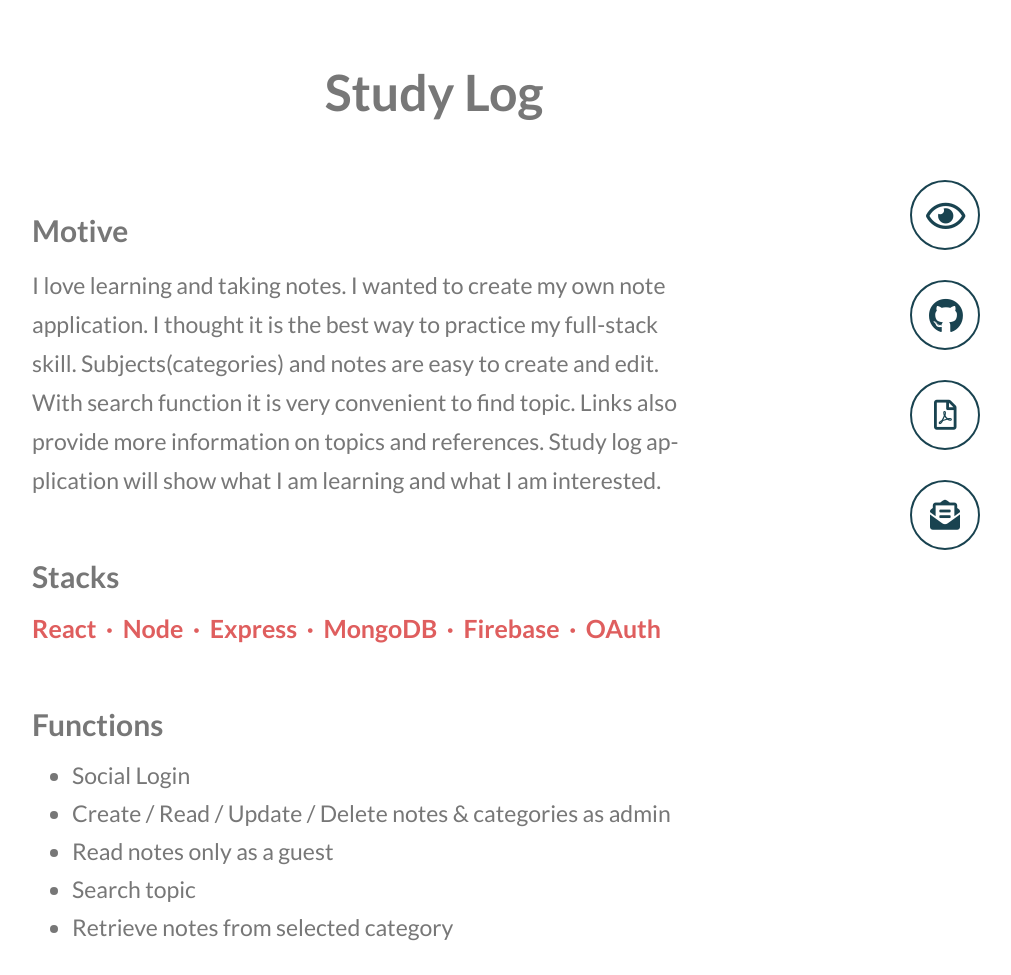
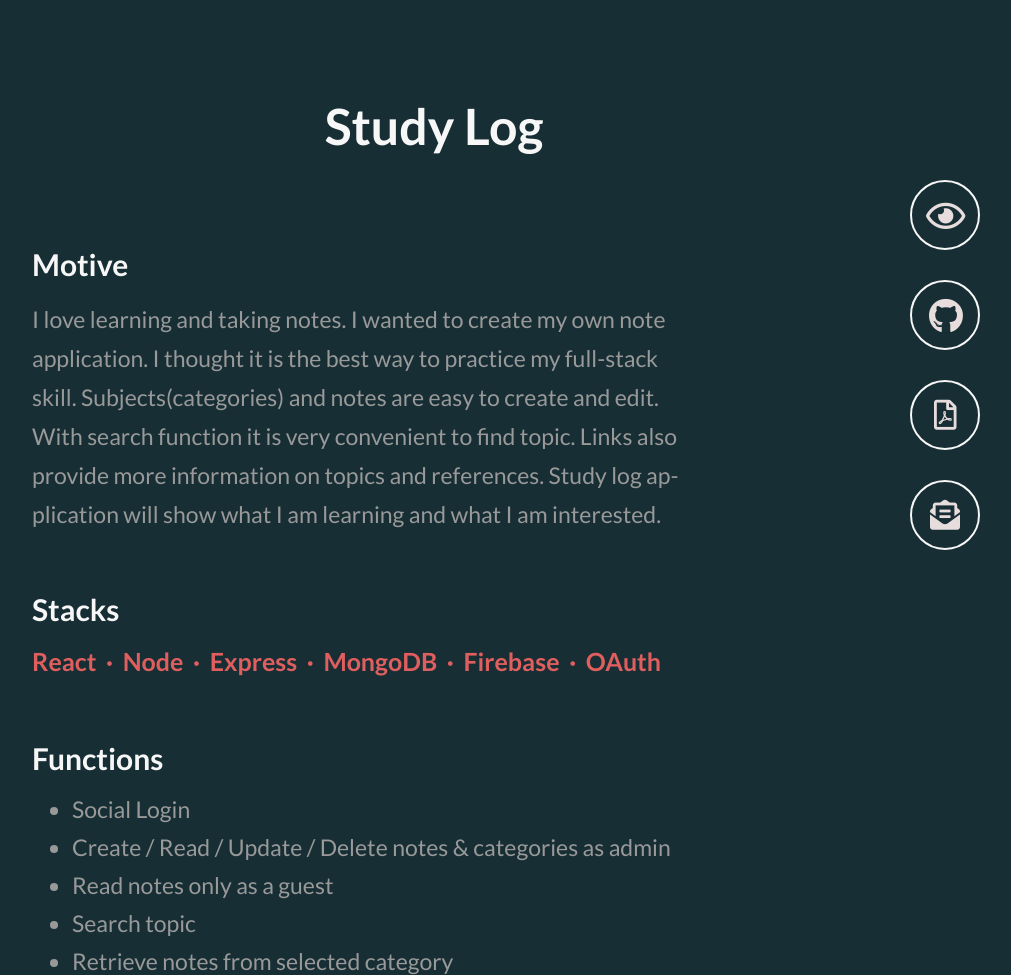
Before and after one commit to TrellixVulnTeam/Portfolio_053K, a website: page html/project/studylog.html in a window 1280 px wide. Shown: the top 975 px of the page, without its empty margins (256-1267 px from the left). Drawn offline with Linux system fonts and the light colour scheme.

Commit message:
change project-detail design

```diff
--- a/sass/base/_typography.scss
+++ b/sass/base/_typography.scss
@@ -7,12 +7,12 @@ body {
   padding: 3rem;
 }
 
-a:link, a:hover, a:visited {
-  color:$color-primary;
+a:link,
+a:hover,
+a:visited {
+  color: $color-primary;
   text-decoration: none;
 }
-
-
 
 .heading-primary {
   &--main {
@@ -33,7 +33,8 @@ a:link, a:hover, a:visited {
   }
 
   &--sub {
-    color: $color-white;
+    // color: $color-white;
+    color: white;
     display: block;
     font-size: 4rem;
     font-weight: 700;
@@ -112,9 +113,7 @@ a:link, a:hover, a:visited {
     width: 80%;
     font-size: 1.8rem;
     margin-top: 1rem;
-
   }
-
 }
 
 .span {
@@ -154,10 +153,8 @@ a:link, a:hover, a:visited {
   font-size: 2.5rem;
   margin: 2.3rem 0rem 1rem;
 
-
   &--left {
     color: $color-secondary-dark;
-
   }
 
   &--right {
--- a/sass/pages/_project-detail.scss
+++ b/sass/pages/_project-detail.scss
@@ -1,5 +1,6 @@
 .project-detail {
   height: 2000px;
+  background-color: $color-primary-dark;
 
   &__menu-box {
     position: fixed;
@@ -17,7 +18,7 @@
       width: 7rem;
       height: 7rem;
       margin-bottom: 3rem;
-      border: 2px solid $color-primary;
+      border: 2px solid $color-grey-light-1;
       border-radius: 50%;
       transition: all 0.5s;
       position: relative;
@@ -29,7 +30,7 @@
         left: 0;
         width: 100%;
         height: 100%;
-        background-color: $color-primary;
+        background-color: $color-grey-light-1;
         border-radius: 50%;
         z-index: -1;
         transition: all 0.5s;
@@ -42,11 +43,13 @@
       }
 
       &:hover i {
-        color: white;
+        color: $color-primary;
       }
 
       i {
         transition: all 0.5s;
+        // color: $color-grey-light-1;
+        color: rgb(232, 221, 221);
       }
 
       &:after {
@@ -61,7 +64,7 @@
         z-index: -1;
         transition: all 0.5s;
         opacity: 0;
-        border: 2px dashed $color-primary;
+        border: 2px dashed $color-grey-light-1;
         box-sizing: border-box;
       }
 
@@ -85,7 +88,7 @@
     &--title-box {
       width: 100%;
       padding-left: 10rem;
-      margin-top: 5rem;
+      padding-top: 5rem;
     }
   }
 
@@ -99,12 +102,14 @@
     &--main {
       font-size: 5rem;
       margin-bottom: 2rem;
+      color: $color-grey-light-1;
     }
 
     &--sub {
       font-size: 3rem;
       margin-bottom: 2.5rem;
       margin-top: 5rem;
+      color: $color-grey-light-1;
     }
 
     &--tertiary {
@@ -126,6 +131,7 @@
     -ms-hyphens: auto;
     -webkit-hyphens: auto;
     hyphens: auto;
+    color: $color-grey-dark-2;
   }
 
   &__function {
@@ -136,6 +142,7 @@
       margin-top: -1.7rem;
       font-size: 2.3rem;
       line-height: 5.5rem;
+      color: $color-grey-dark-2;
     }
   }
 
@@ -143,6 +150,7 @@
     display: block;
     margin-right: 3rem;
     padding-left: 3%;
+    color: $color-grey-light-1;
   }
 
   &__video {
```
Also changed, not shown: css/style.css.
